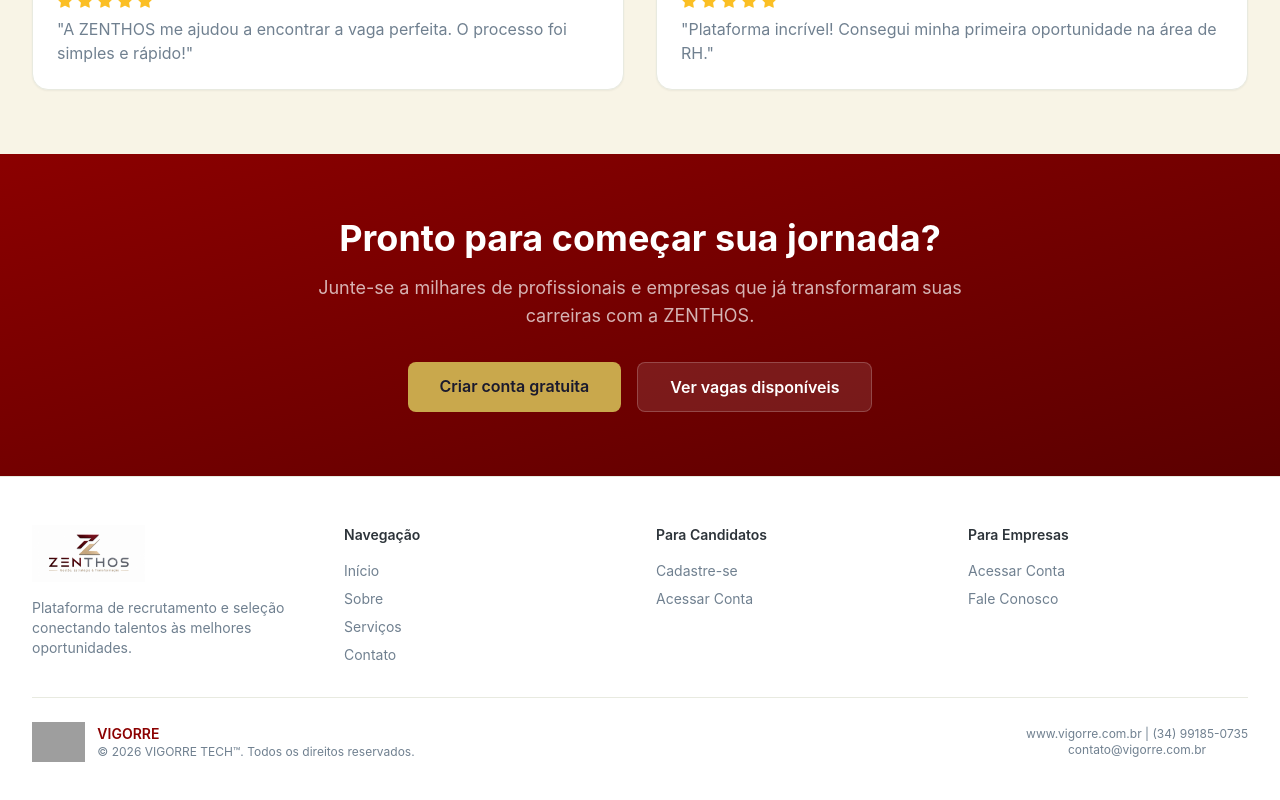
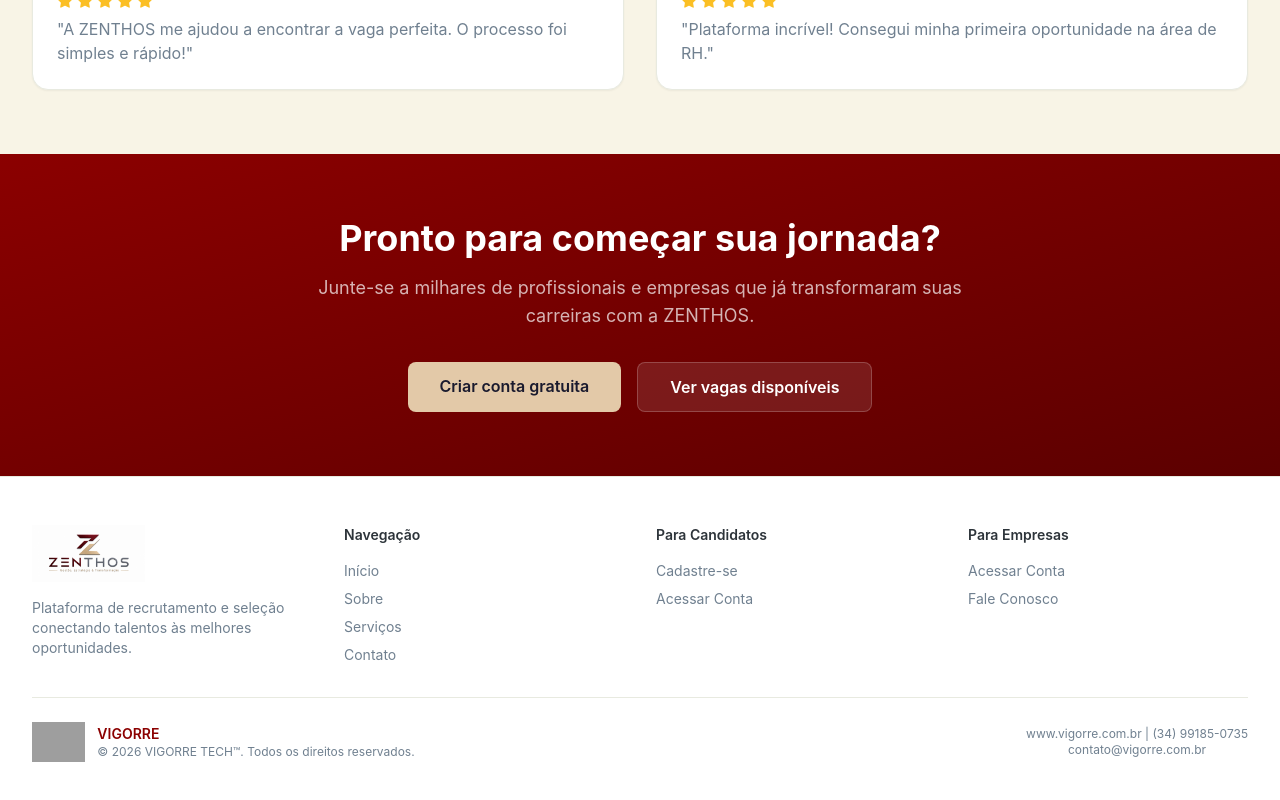
Before and after one commit to trivoroficial/consult_recruit, a Next.js app: page / in a window 1280 px wide. Shown: the part 2312-3112 px from the top of the page. Built offline with nearby package versions, Linux system fonts and the light colour scheme; grey boxes are pictures that could not be loaded.

Commit message:
Update CTA links and button styles in CtaFinal component

```diff
--- a/src/components/home/CtaFinal.tsx
+++ b/src/components/home/CtaFinal.tsx
@@ -1,4 +1,3 @@
-// src/components/home/CtaFinal.tsx
 import Link from 'next/link'
 
 export function CtaFinal() {
@@ -14,12 +13,12 @@ export function CtaFinal() {
         <div className="flex flex-wrap justify-center gap-4">
           <Link
             href="/cadastro"
-            className="px-8 py-3 bg-[#C9A84C] hover:bg-[#B8973A] text-[#1A1A2E] font-semibold rounded-lg transition"
+            className="px-8 py-3 bg-[#E3C9A8] hover:bg-[#C9A84C] text-[#1A1A2E] font-semibold rounded-lg transition"
           >
             Criar conta gratuita
           </Link>
           <Link
-            href="/vagas"
+            href="/login"
             className="px-8 py-3 bg-white/10 hover:bg-white/20 text-white font-semibold rounded-lg transition border border-white/20"
           >
             Ver vagas disponíveis
```
